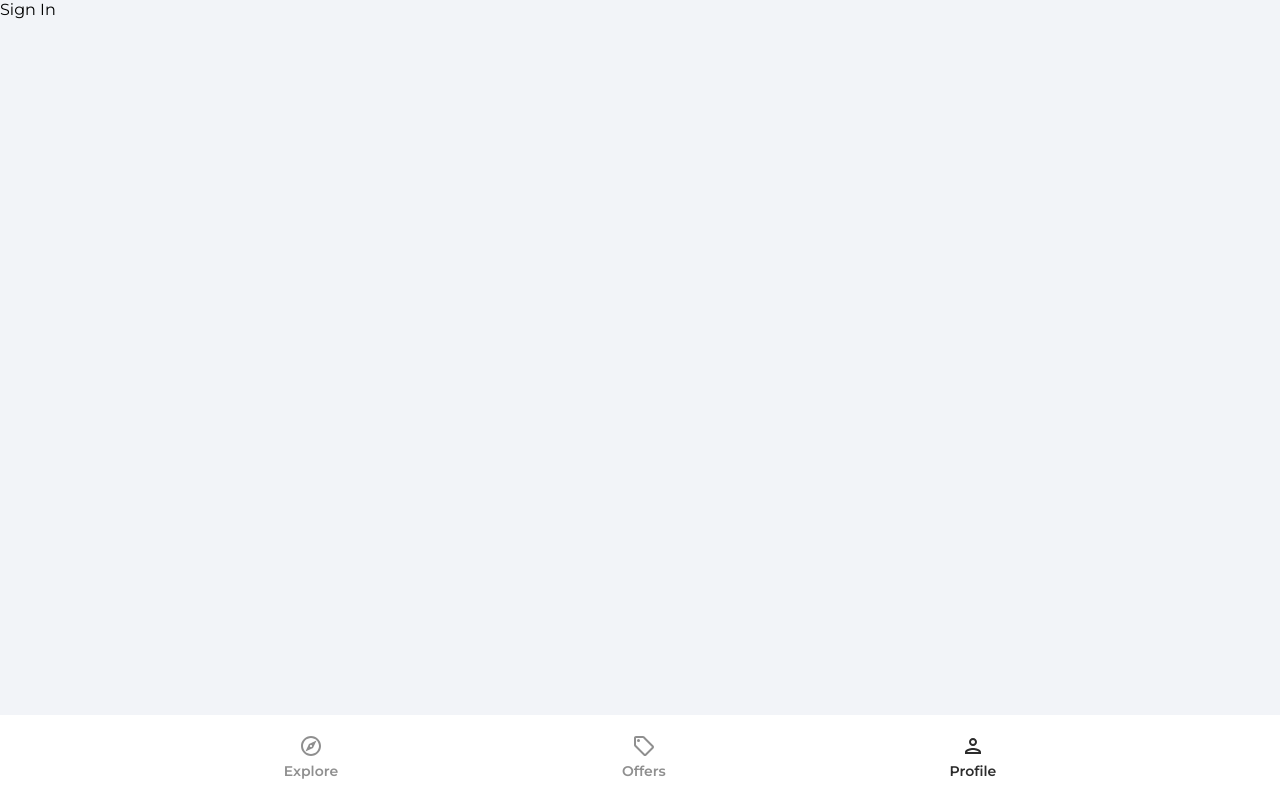
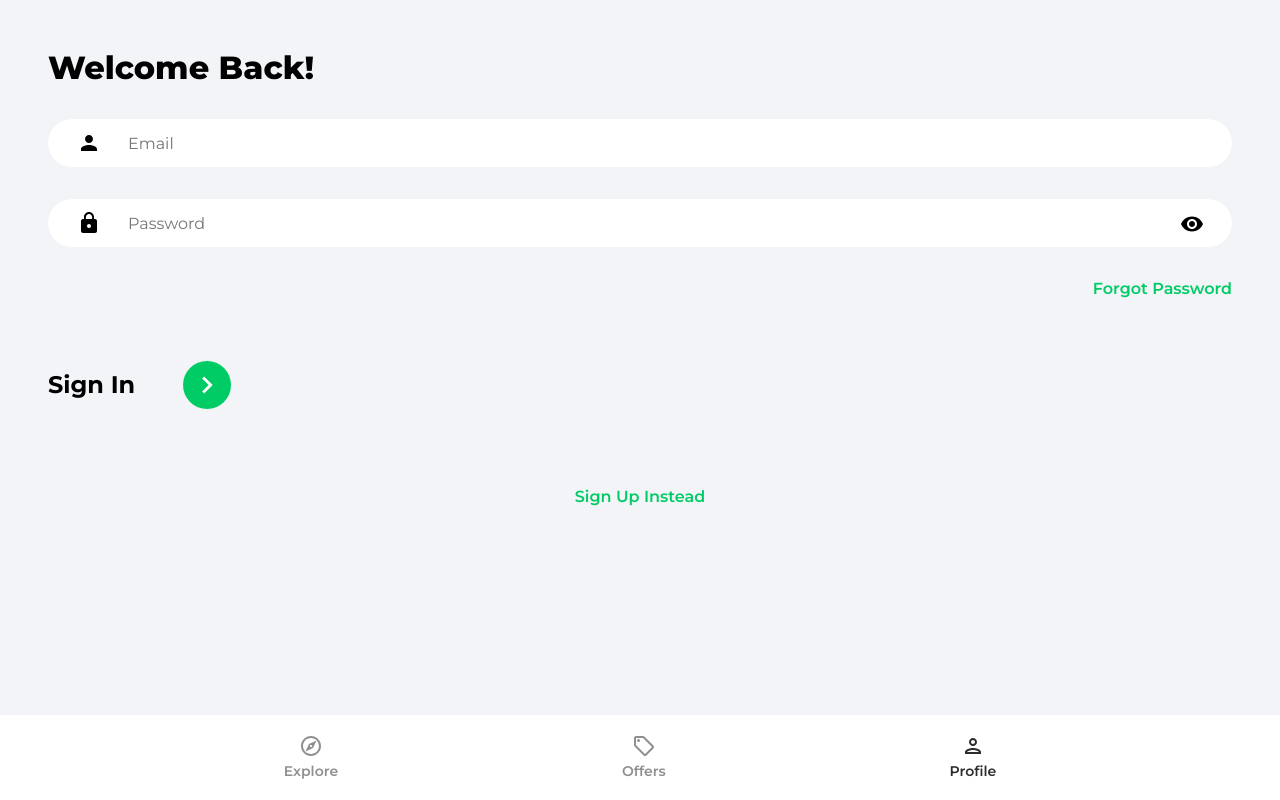
Before and after one commit to adesh02092000/nester, a React (Vite) app: page /profile in a window 1280 px wide. Built offline with nearby package versions, Linux system fonts and the light colour scheme.

Commit message:
Added Sign In form UI

```diff
--- a/src/pages/SignIn.jsx
+++ b/src/pages/SignIn.jsx
@@ -1,3 +1,80 @@
+import { useState } from 'react'
+import { Link, useNavigate } from 'react-router-dom'
+import { ReactComponent as ArrowRightIcon } from '../assets/svg/keyboardArrowRightIcon.svg'
+import visibilityIcon from '../assets/svg/visibilityIcon.svg'
+
 export default function SignIn() {
-  return <div>Sign In</div>
+  const [showPassword, setShowPassword] = useState(false)
+  const [formData, setFormData] = useState({
+    email: '',
+    password: '',
+  })
+
+  const { email, password } = formData
+
+  const navigate = useNavigate()
+
+  const onChange = e => {
+    setFormData(prevState => {
+      return {
+        ...prevState,
+        [e.target.id]: e.target.value,
+      }
+    })
+  }
+
+  return (
+    <>
+      <div className='pageContainer'>
+        <header>
+          <p className='pageHeader'>Welcome Back!</p>
+        </header>
+
+        <form>
+          <input
+            type='email'
+            className='emailInput'
+            placeholder='Email'
+            id='email'
+            value={email}
+            onChange={onChange}
+          />
+
+          <div className='passwordInputDiv'>
+            <input
+              type={showPassword ? 'text' : 'password'}
+              className='passwordInput'
+              placeholder='Password'
+              id='password'
+              value={password}
+              onChange={onChange}
+            />
+            <img
+              src={visibilityIcon}
+              alt='show password'
+              className='showPassword'
+              onClick={() => setShowPassword(prevState => !prevState)}
+            />
+          </div>
+
+          <Link to='/forgot-password' className='forgotPasswordLink'>
+            Forgot Password
+          </Link>
+
+          <div className='signInBar'>
+            <p className='signInText'>Sign In</p>
+            <button className='signInButton'>
+              <ArrowRightIcon fill='#ffffff' width='34px' height='34px' />
+            </button>
+          </div>
+        </form>
+
+        {/* Google OAuth */}
+
+        <Link to='/sign-up' className='registerLink'>
+          Sign Up Instead
+        </Link>
+      </div>
+    </>
+  )
 }
```
